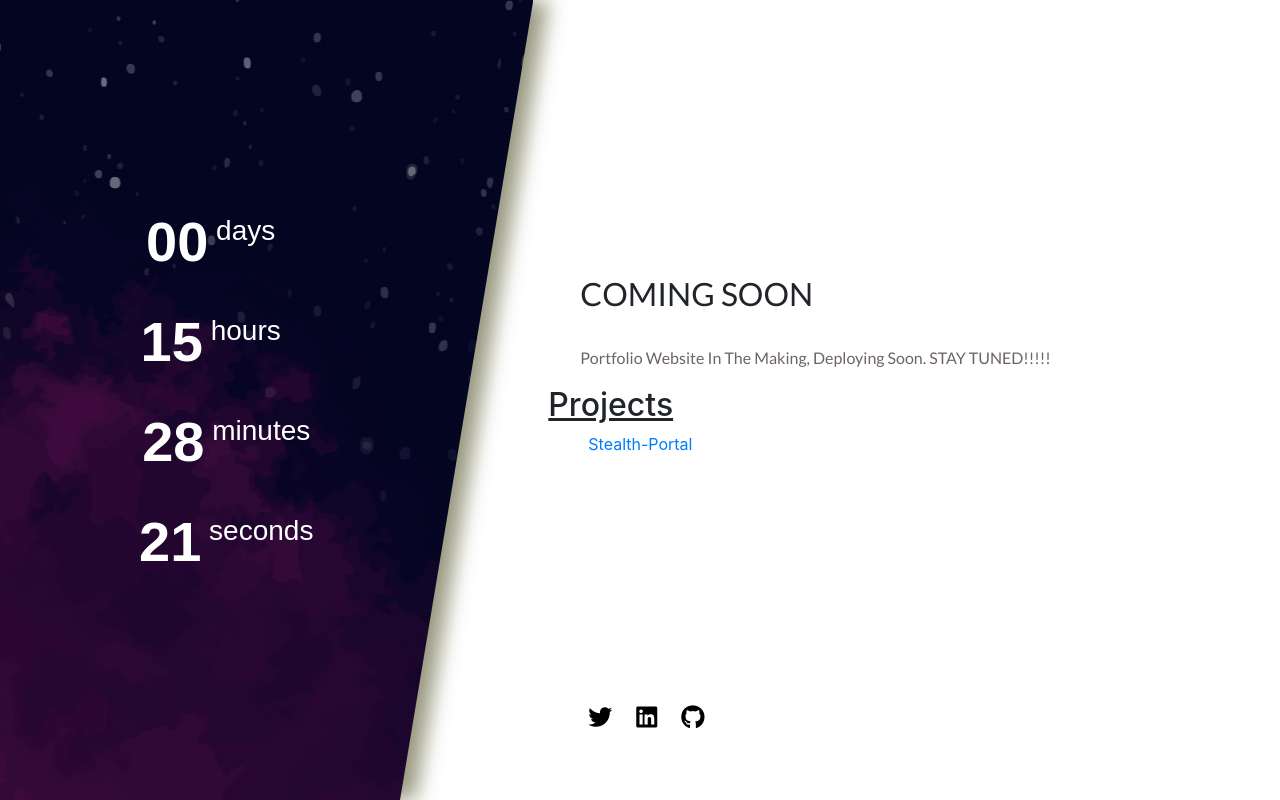
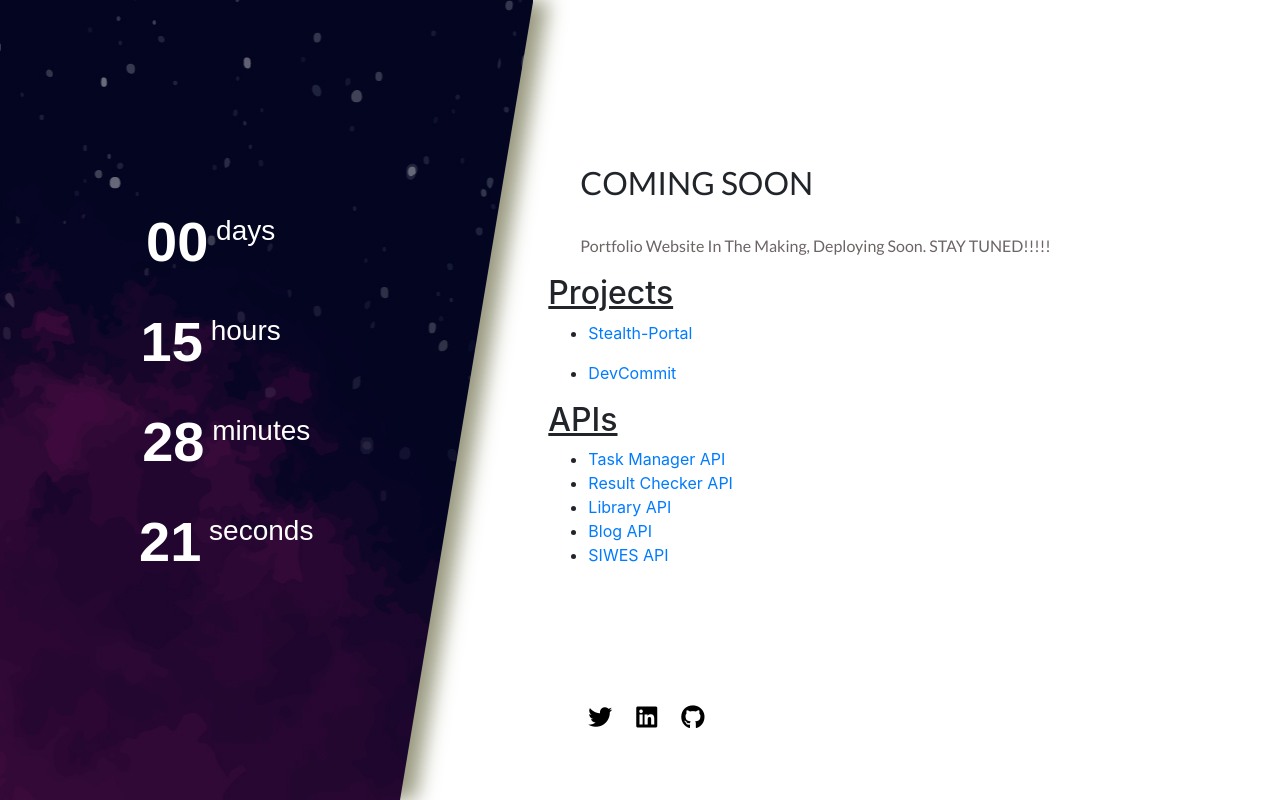
Before and after one commit to Hordunlarmy/PORTFOLIO, a FastAPI app: page / in a window 1280 px wide. Run offline with FastAPI, Linux system fonts and the light colour scheme; some libraries are stand-ins or nearby versions; some web fonts are replaced.

Commit message:
feat(templates/index.html): Add project and API links to homepage

```diff
--- a/templates/index.html
+++ b/templates/index.html
@@ -31,16 +31,60 @@
                 <div class="col-12 col-md-7 right">
                     <div class=mainInfo>
                         <h1>COMING SOON</h1>
-                        <p class=slogan>Portfolio Website In The Making, Deploying Soon. STAY TUNED!!!!! </p>
+                        <p class=slogan>
+                            Portfolio Website In The Making, Deploying Soon. STAY TUNED!!!!!
+                        </p>
                         <h2 style="text-decoration: underline;">Projects</h2>
                         <ul>
-                            <a href="{{ base_url }}/portal/">Stealth-Portal</a>
+                            <li>
+                                <a href="{{ base_url }}/portal/">Stealth-Portal</a>
+                            </li>
+                        </ul>
+                        <ul>
+                            <li>
+                                <a href="https://pypi.org/project/DevCommit/">DevCommit</a>
+                            </li>
+                        </ul>
+
+                        <h2 style="text-decoration: underline;">APIs</h2>
+                        <ul>
+                            <li>
+                                <a href="https://github.com/Hordunlarmy/TaskManagerAPI">
+                                    Task Manager API
+                                </a>
+                            </li>
+                            <li>
+                                <a href="https://github.com/Hordunlarmy/ResultChecker">
+                                    Result Checker API
+                                </a>
+                            </li>
+                            <li>
+                                <a href="https://github.com/Hordunlarmy/libraryAPI">
+                                    Library API
+                                </a>
+                            </li>
+                            <li>
+                                <a href="https://github.com/Hordunlarmy/APIs/tree/master/blogAPI">
+                                    Blog API
+                                </a>
+                            </li>
+                            <li>
+                                <a href="https://github.com/Hordunlarmy/APIs/tree/master/siwesAPI">
+                                    SIWES API
+                                </a>
+                            </li>
                         </ul>
                     </div>
                     <ul class=icon-list>
-                        <li class=icon><a class=twitter href="https://twitter.com/Horduntech"></a></li>
-                        <li class=icon><a class=linkedin href="https://www.linkedin.com/in/hordunlarmy/"></a></li>
-                        <li class=icon><a class=github href="https://github.com/Hordunlarmy"></a></li>
+                        <li class=icon>
+                            <a class=twitter href="https://twitter.com/Horduntech"></a>
+                        </li>
+                        <li class=icon>
+                            <a class=linkedin href="https://www.linkedin.com/in/hordunlarmy/"></a>
+                        </li>
+                        <li class=icon>
+                            <a class=github href="https://github.com/Hordunlarmy"></a>
+                        </li>
                     </ul>
                 </div>
             </div>
```
